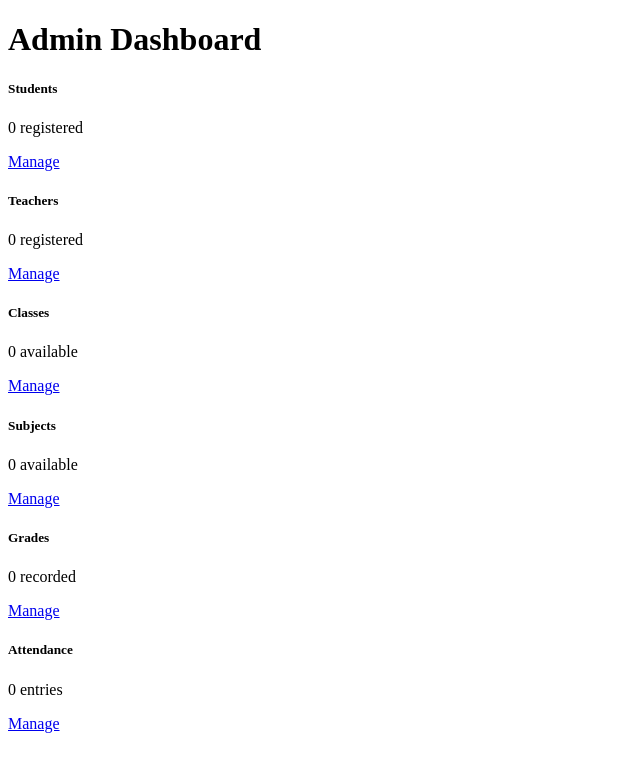
After one commit to HamzaKhriss/SCHOOL-MANAGEMENT-SYSTEM-B3, a Django app: page /dashboard/ in a window 1280 px wide. The commit adds this page. Shown: the top 772 px of the page, without its empty margins (0-640 px from the left). Run offline with Django 5.2, Linux system fonts and the light colour scheme; the visitor is signed in with stand-in values (Sample User, id 1); data that the repository does not hold is empty.

Commit message:
dasboard and other fixes
made a simple dashboard to be able to edit add and delete students teachers agrades etc..

```diff
--- a/myenv/school_management/core/templates/core/attendance_confirm_delete.html
+++ b/myenv/school_management/core/templates/core/attendance_confirm_delete.html
@@ -1,4 +1,4 @@
-{% extends 'core/base.html' %}
+
 <!DOCTYPE html>
 <html>
 <head>
--- a/myenv/school_management/core/templates/core/attendance_detail.html
+++ b/myenv/school_management/core/templates/core/attendance_detail.html
@@ -1,4 +1,4 @@
-{% extends 'core/base.html' %}
+
 <!DOCTYPE html>
 <html>
 <head>
--- /dev/null
+++ b/myenv/school_management/core/templates/core/dashboard.html
@@ -0,0 +1,69 @@
+<!DOCTYPE html>
+<html>
+<head>
+    <title>Admin</title>
+</head>
+<body>
+    <div class="container mt-4">
+        <h1>Admin Dashboard</h1>
+        <div class="row">
+            <div class="col-md-4">
+                <div class="card text-bg-primary mb-3">
+                    <div class="card-body">
+                        <h5 class="card-title">Students</h5>
+                        <p class="card-text">{{ stats.students }} registered</p>
+                        <a href="{% url 'student_list' %}" class="btn btn-light">Manage</a>
+                    </div>
+                </div>
+            </div>
+            <div class="col-md-4">
+                <div class="card text-bg-success mb-3">
+                    <div class="card-body">
+                        <h5 class="card-title">Teachers</h5>
+                        <p class="card-text">{{ stats.teachers }} registered</p>
+                        <a href="{% url 'teacher_list' %}" class="btn btn-light">Manage</a>
+                    </div>
+                </div>
+            </div>
+            <div class="col-md-4">
+                <div class="card text-bg-warning mb-3">
+                    <div class="card-body">
+                        <h5 class="card-title">Classes</h5>
+                        <p class="card-text">{{ stats.classes }} available</p>
+                        <a href="{% url 'class_list' %}" class="btn btn-light">Manage</a>
+                    </div>
+                </div>
+            </div>
+        </div>
+        <div class="row">
+            <div class="col-md-4">
+                <div class="card text-bg-info mb-3">
+                    <div class="card-body">
+                        <h5 class="card-title">Subjects</h5>
+                        <p class="card-text">{{ stats.subjects }} available</p>
+                        <a href="{% url 'subject_list' %}" class="btn btn-light">Manage</a>
+                    </div>
+                </div>
+            </div>
+            <div class="col-md-4">
+                <div class="card text-bg-danger mb-3">
+                    <div class="card-body">
+                        <h5 class="card-title">Grades</h5>
+                        <p class="card-text">{{ stats.grades }} recorded</p>
+                        <a href="{% url 'grade_list' %}" class="btn btn-light">Manage</a>
+                    </div>
+                </div>
+            </div>
+            <div class="col-md-4">
+                <div class="card text-bg-secondary mb-3">
+                    <div class="card-body">
+                        <h5 class="card-title">Attendance</h5>
+                        <p class="card-text">{{ stats.attendance_records }} entries</p>
+                        <a href="{% url 'attendance_list' %}" class="btn btn-light">Manage</a>
+                    </div>
+                </div>
+            </div>
+        </div>
+    </div>
+</body>
+</html>
--- a/myenv/school_management/core/templates/core/student_detail.html
+++ b/myenv/school_management/core/templates/core/student_detail.html
@@ -1,4 +1,4 @@
-{% extends 'core/base.html' %}
+
 <!DOCTYPE html>
 <html>
 <head>
--- a/myenv/school_management/core/templates/core/student_form.html
+++ b/myenv/school_management/core/templates/core/student_form.html
@@ -1,4 +1,4 @@
-{% extends 'core/base.html' %}
+
 <!DOCTYPE html>
 <html>
 <head>
--- a/myenv/school_management/core/templates/core/subject_detail.html
+++ b/myenv/school_management/core/templates/core/subject_detail.html
@@ -1,4 +1,4 @@
-{% extends 'core/base.html' %}
+
 <!DOCTYPE html>
 <html>
 <head>
--- a/myenv/school_management/core/urls.py
+++ b/myenv/school_management/core/urls.py
@@ -39,7 +39,7 @@ urlpatterns = [
     path('grades/create/', views.grade_create, name='grade_create'),
     path('grades/<int:grade_id>/edit/', views.grade_update, name='grade_update'),
     path('grades/<int:grade_id>/delete/', views.grade_delete, name='grade_delete'),
-    path('grades/report/', views.grade_report, name='grade_report'),
+
 
     # URLs for Attendance
     path('attendance/', views.attendance_list, name='attendance_list'),
@@ -52,4 +52,8 @@ urlpatterns = [
 
     path('admin/', admin.site.urls),
 
+    path('dashboard/', views.dashboard, name='dashboard'),
+    path('roles/', views.role_list, name='role_list'),
+    path('roles/<int:group_id>/', views.role_detail, name='role_detail'),
+    path('roles/<int:group_id>/assign/', views.role_assign, name='role_assign'),
 ]
--- a/myenv/school_management/core/views.py
+++ b/myenv/school_management/core/views.py
@@ -5,6 +5,43 @@ from django.forms import modelformset_factory
 from .models import Student, Class, Subject, Grade, Attendance, Teacher
 from .forms import StudentForm, ClassForm, SubjectForm, GradeForm, AttendanceForm, TeacherForm
 
+@login_required
+@permission_required('auth.view_group', raise_exception=True)
+def role_list(request):
+    roles = Group.objects.all()
+    return render(request, 'core/role_list.html', {'roles': roles})
+
+@login_required
+@permission_required('auth.view_group', raise_exception=True)
+def role_detail(request, group_id):
+    role = get_object_or_404(Group, pk=group_id)
+    users = role.user_set.all()
+    return render(request, 'core/role_detail.html', {'role': role, 'users': users})
+
+@login_required
+@permission_required('auth.change_group', raise_exception=True)
+def role_assign(request, group_id):
+    role = get_object_or_404(Group, pk=group_id)
+    if request.method == 'POST':
+        user_id = request.POST.get('user_id')
+        user = get_object_or_404(User, pk=user_id)
+        user.groups.add(role)
+        return redirect('role_detail', group_id=group_id)
+    users = User.objects.exclude(groups__id=group_id)
+    return render(request, 'core/role_assign.html', {'role': role, 'users': users})
+
+@login_required
+@permission_required('auth.view_user', raise_exception=True)
+def dashboard(request):
+    stats = {
+        'students': Student.objects.count(),
+        'teachers': Teacher.objects.count(),
+        'classes': Class.objects.count(),
+        'subjects': Subject.objects.count(),
+        'grades': Grade.objects.count(),
+        'attendance_records': Attendance.objects.count(),
+    }
+    return render(request, 'core/dashboard.html', {'stats': stats})
 
 @login_required
 def index(request):
@@ -327,22 +364,9 @@ def attendance_report(request):
 
 @login_required
 @permission_required('core.view_grade', raise_exception=True)
-def grade_report(request):
-    students = Student.objects.all()
-    student_grades = []
-
-    for student in students:
-        grades = Grade.objects.filter(student_id=student)
-        student_grades.append({
-            'student': student,
-            'grades': grades
-        })
-
-    context = {
-        'student_grades': student_grades
-    }
-
-    return render(request, 'grades/report.html', context)
+def grade_list(request):
+    grades = Grade.objects.all()  # Fetch all grades
+    return render(request, 'core/grade_list.html', {'grades': grades})
 
 @login_required
 @permission_required('auth.change_user', raise_exception=True)
--- a/myenv/school_management/school_management/settings.py
+++ b/myenv/school_management/school_management/settings.py
@@ -80,7 +80,7 @@ DATABASES = {
         'ENGINE': 'django.db.backends.mysql',
         'NAME': 'school_management_db',  # Replace with your database name
         'USER': 'root',       # Replace with your MySQL user
-        'PASSWORD': 'root',  # Replace with your MySQL password
+        'PASSWORD': '1234',  # Replace with your MySQL password
         'HOST': 'localhost',             # Set to your database host
         'PORT': '3306',                  # Set to your database port
     }
```
Also changed, not shown: myenv/school_management/core/templates/core/grade_list.html (+29 -10 lines), myenv/school_management/core/templates/core/role-detail.html (added, +17 -0 lines), myenv/school_management/core/templates/core/role_assign.html (added, +19 -0 lines), myenv/school_management/core/templates/core/role_list.html (added, +14 -0 lines), myenv/school_management/core/templates/core/subject_confirm_delete.html (+6 -16 lines), myenv/school_management/core/templates/core/teacher_confirm_delete.html (+18 -0 lines).
